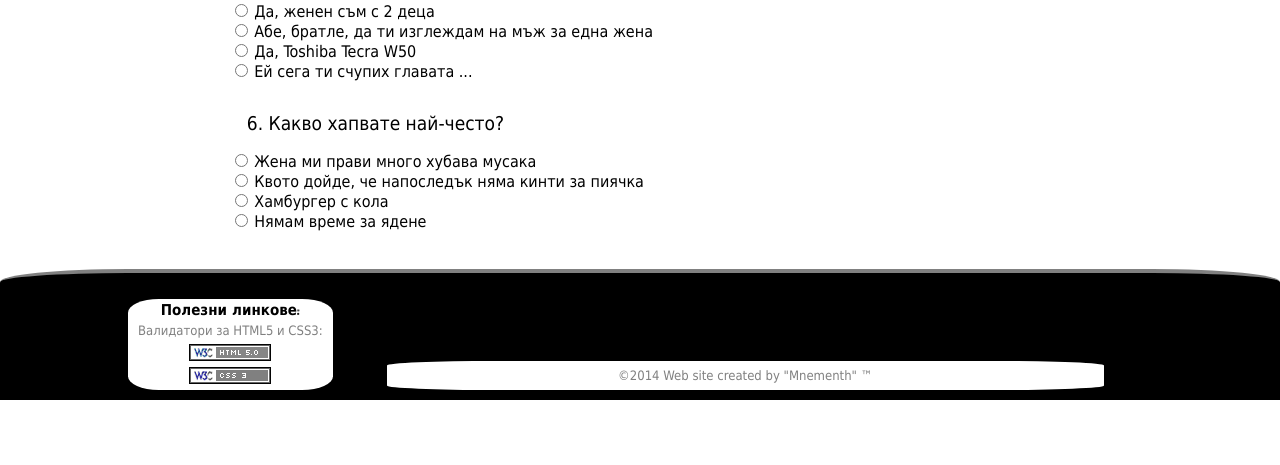
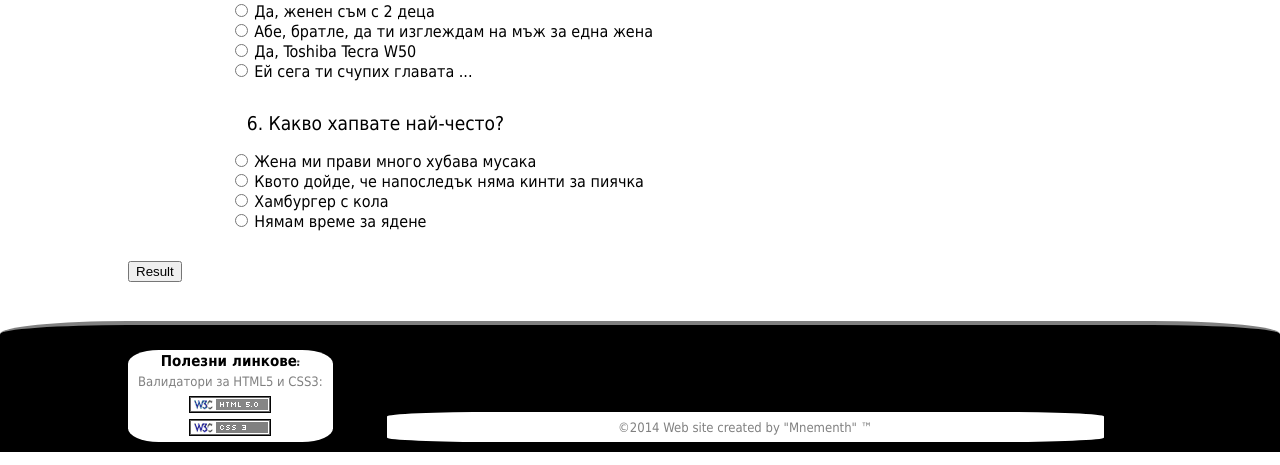
Before and after one commit to Team-Mnementh/WebFundamentals-Teamwork, a PHP site: page /quiz in a window 1280 px wide. Shown: the part 955-1420 px from the top of the page. Before the commit the page ends 1355 px from the top, so only its background shows below. Run offline with PHP 8.4, Linux system fonts and the light colour scheme.

Commit message:
Bug fix in quiz

```diff
--- a/framework/views/quiz.php
+++ b/framework/views/quiz.php
@@ -174,5 +174,7 @@
                 </label>
             </div>
         </form>
+		<button onclick="quizRezult();">Result</button>
+		<script src="script/quiz.js"></script>
     </article>
 </section>
```
